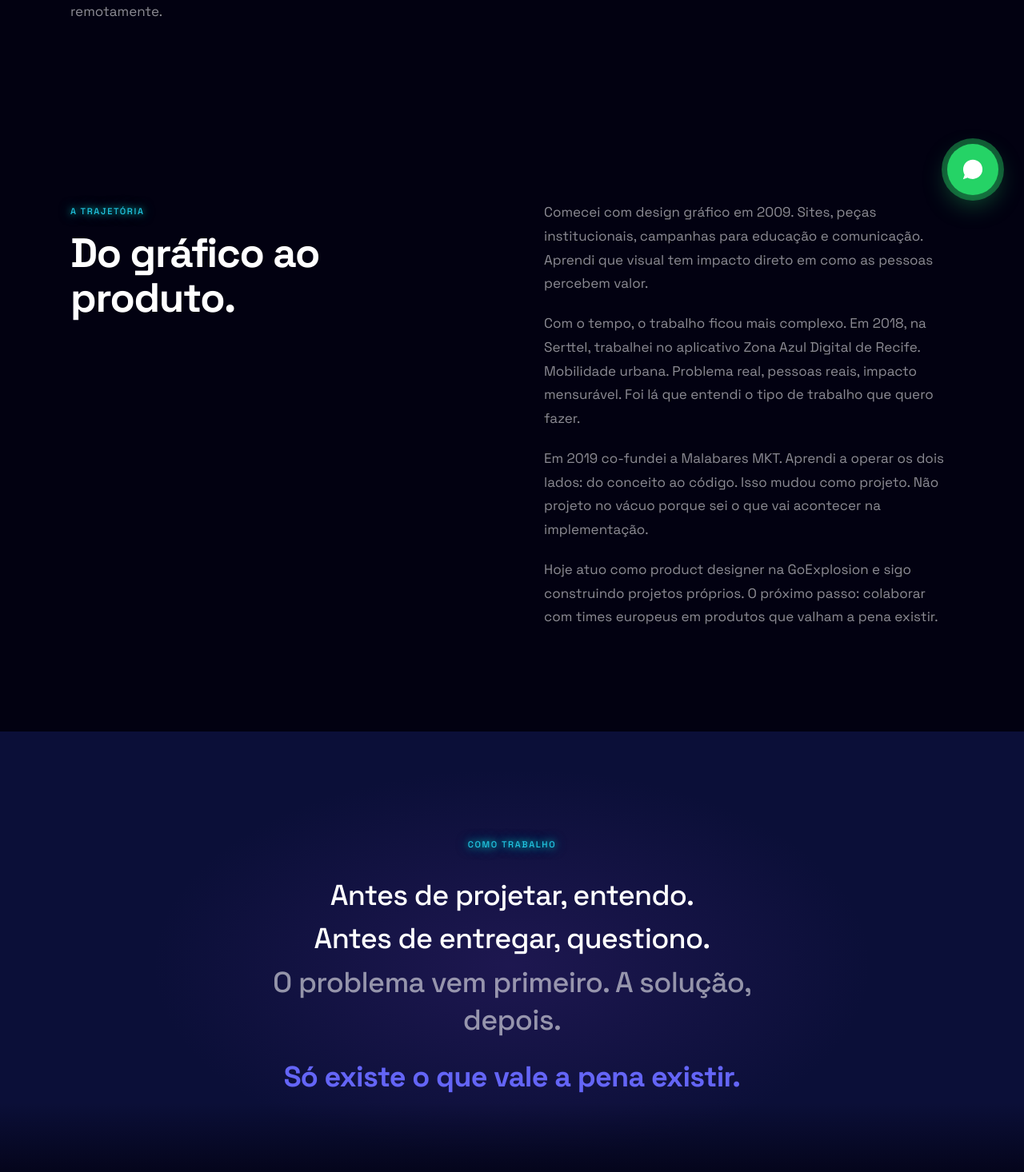
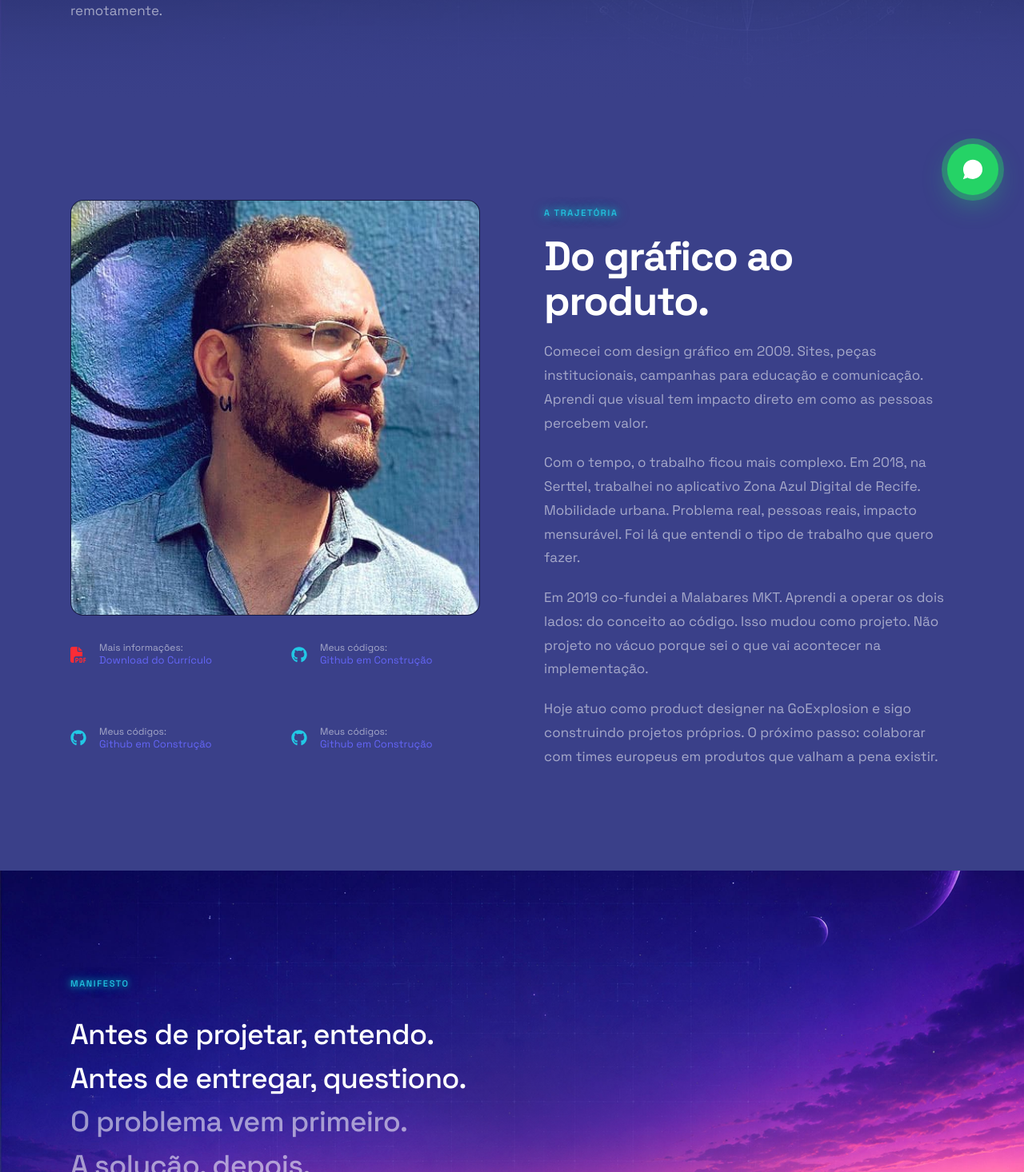
Before and after one commit to ademirpatricio/portfolio, a React (Vite) app: page /sobre in a window 1280 px wide. Shown: the part 524-1990 px from the top of the page at 80% size. Built offline with nearby package versions, Linux system fonts and the light colour scheme.

Commit message:
ajsutando pagina de sobre

```diff
--- a/src/components/blocs/HomeHero.jsx
+++ b/src/components/blocs/home/HomeHero.jsx
@@ -1,9 +1,9 @@
 import { useState, useEffect } from 'react'
 
-import Button from '../ui/Button'
-import Fade from '../ui/Fade'
+import Button from '../../ui/Button'
+import Fade from '../../ui/Fade'
 
-import heroBg from '../../assets/images/hero-bg.jpg'
+import heroBg from '../../../assets/images/hero-bg.jpg'
 
 function HomeHero() {
 
@@ -59,7 +59,6 @@ function HomeHero() {
         {/* Subtitulo */}
         <div className="mb-11 inline-flex items-center gap-2.5 text-md
         font-medium tracking-[0.1em] text-orbit-cyan text-neon">
-          <span className="h-1.5 w-1.5 rounded-full bg-orbit-cyan shadow-neon" />
           UI / UX · Product Design · Front-end
         </div>
 
--- a/src/components/blocs/HomeCta.jsx
+++ b/src/components/layout/Cta.jsx
@@ -7,7 +7,7 @@ import IconeText from '../ui/IconeText'
 import Button from '../ui/Button'
 import Fade from '../ui/Fade'
 
-function HomeCta() {
+function Cta() {
 
   // Número de Whastapp para contato
   const whatsappLink =
@@ -104,4 +104,4 @@ function HomeCta() {
   )
 }
 
-export default HomeCta
+export default Cta
--- a/src/components/ui/Fade.jsx
+++ b/src/components/ui/Fade.jsx
@@ -12,6 +12,7 @@ function Fade({
   const colors = {
     midnightdeep : 'from-transparent to-midnight-deep',
     deepblue : 'from-transparent to-deep-blue',
+    spacynavy : 'from-transparent to-spacy-navy',
   }
 
   const positions = {
--- a/src/pages/About.jsx
+++ b/src/pages/About.jsx
@@ -1,6 +1,12 @@
+import { FaFilePdf } from 'react-icons/fa6'
+import { FaGithub, FaLinkedin, FaInstagram } from 'react-icons/fa6'
+
 import Button from '../components/ui/Button'
 import Container from '../components/layout/Container'
 import Fade from '../components/ui/Fade'
+import IconeText from '../components/ui/IconeText'
+
+import aboutImg from '../assets/images/about-img-1.jpg'
 
 const experiences = [
   {
@@ -73,14 +79,13 @@ function About() {
     <main>
 
       {/* ─── HERO ─────────────────────────────────────────────── */}
-      <section className="relative overflow-hidden bg-midnight-deep pb-24 pt-40">
+      <section className="relative overflow-hidden bg-spacy-navy pb-24 pt-40 bg-[url('./assets/images/services-bg.jpg')] bg-cover bg-center bg-no-repeat">
         <div className="absolute inset-0 bg-[radial-gradient(ellipse_60%_50%_at_50%_0%,rgba(100,101,247,0.12)_0%,transparent_70%)]" />
 
         <Container className="relative z-10">
 
           <div className="mb-6 inline-flex items-center gap-2.5 text-[11px] font-medium uppercase tracking-[0.15em] text-orbit-cyan text-neon">
-            <span className="h-1.5 w-1.5 rounded-full bg-orbit-cyan shadow-neon" />
-            Sobre
+            Sobre o Designer
           </div>
 
           <h1 className="mb-6 max-w-[700px] text-[clamp(40px,6vw,72px)] font-bold leading-[1.03] tracking-[-0.03em] text-white">
@@ -99,25 +104,76 @@ function About() {
 
         </Container>
 
-        <Fade size="md" color="midnightdeep" />
+        <Fade size="lg" color="deepblue" />
       </section>
 
       {/* ─── TRAJETÓRIA ───────────────────────────────────────── */}
-      <section className="bg-midnight-deep py-20 md:py-32">
+      <section className="bg-deep-blue py-20 md:py-32">
         <Container>
 
           <div className="grid grid-cols-1 items-start gap-12 lg:grid-cols-2 lg:gap-20">
 
             <div>
+              <div
+                className="relative h-[280px] md:h-[520px] items-center justify-center
+                overflow-hidden rounded-card border border-white/5 bg-spacy-navy lg:flex"
+                aria-hidden="true"
+              >
+                <img
+                  src={aboutImg}
+                  alt=""
+                  className="
+                    absolute inset-0
+                    h-full w-full
+                    object-cover
+                    object-center
+                  "
+                />
+              </div>
+              <div className="grid grid-cols-2 gap-10">
+                <IconeText
+                  icon={FaFilePdf}
+                  iconClassName="text-red-500"
+                  title={'Mais informações:'}
+                  label={'Download do Currículo'}
+                  link={'/ademir-patricio-curriculo.pdf'}
+                  target={'_blank'}
+                />
+                <IconeText
+                  icon={FaGithub}
+                  iconClassName="text-orbit-cyan"
+                  title={'Meus códigos:'}
+                  label={'Github em Construção'}
+                  link={'https://github.com/ademirpatricio'}
+                  target={'_blank'}
+                />
+                <IconeText
+                  icon={FaGithub}
+                  iconClassName="text-orbit-cyan"
+                  title={'Meus códigos:'}
+                  label={'Github em Construção'}
+                  link={'https://github.com/ademirpatricio'}
+                  target={'_blank'}
+                />
+                <IconeText
+                  icon={FaGithub}
+                  iconClassName="text-orbit-cyan"
+                  title={'Meus códigos:'}
+                  label={'Github em Construção'}
+                  link={'https://github.com/ademirpatricio'}
+                  target={'_blank'}
+                />
+              </div>
+
+            </div>
+
+            <div className="space-y-5 text-[17px] leading-[1.75] text-white-55">
               <span className="mb-4 inline-block text-[11px] font-medium uppercase tracking-[0.15em] text-orbit-cyan text-neon">
                 A trajetória
               </span>
               <h2 className="text-[clamp(32px,4vw,52px)] font-bold leading-[1.1] tracking-[-0.025em] text-white">
                 Do gráfico ao produto.
               </h2>
-            </div>
-
-            <div className="space-y-5 text-[17px] leading-[1.75] text-white-55">
               <p>
                 Comecei com design gráfico em 2009. Sites, peças institucionais, campanhas
                 para educação e comunicação. Aprendi que visual tem impacto direto em como
@@ -147,16 +203,16 @@ function About() {
       </section>
 
       {/* ─── MANIFESTO ────────────────────────────────────────── */}
-      <section className="relative overflow-hidden bg-spacy-navy py-20 md:py-32">
+      <section className="relative overflow-hidden py-20 md:py-32 bg-[url('./assets/images/about-page-manifesto-bg.jpg')] bg-cover bg-center bg-no-repeat">
         <div className="absolute inset-0 bg-[radial-gradient(ellipse_50%_60%_at_50%_50%,rgba(52,33,109,0.45)_0%,transparent_70%)]" />
 
-        <Container className="relative z-10 text-center">
+        <Container className="relative z-10 text-left">
 
           <span className="mb-8 inline-block text-[11px] font-medium uppercase tracking-[0.15em] text-orbit-cyan text-neon">
-            Como trabalho
+            Manifesto
           </span>
 
-          <blockquote className="mx-auto max-w-[680px] space-y-2">
+          <blockquote className="mx-auto space-y-2">
             <p className="text-[clamp(22px,3vw,36px)] font-medium leading-[1.3] tracking-[-0.02em] text-white">
               Antes de projetar, entendo.
             </p>
@@ -164,9 +220,12 @@ function About() {
               Antes de entregar, questiono.
             </p>
             <p className="text-[clamp(22px,3vw,36px)] font-medium leading-[1.3] tracking-[-0.02em] text-white-55">
-              O problema vem primeiro. A solução, depois.
+              O problema vem primeiro.
             </p>
-            <p className="pt-4 text-[clamp(22px,3vw,36px)] font-bold leading-[1.3] tracking-[-0.02em] text-cosmic-blue">
+            <p className="text-[clamp(22px,3vw,36px)] font-medium leading-[1.3] tracking-[-0.02em] text-white-55">
+              A solução, depois.
+            </p>
+            <p className="text-[clamp(22px,3vw,36px)] font-bold leading-[1.3] tracking-[-0.02em] text-cosmic-blue">
               Só existe o que vale a pena existir.
             </p>
           </blockquote>
@@ -212,7 +271,7 @@ function About() {
       </section>
 
       {/* ─── EXPERIÊNCIA ──────────────────────────────────────── */}
-      <section className="bg-spacy-navy py-20 md:py-32">
+      <section className="bg-midnight-deep py-20 md:py-32">
         <Container>
 
           <div className="mb-12">
--- a/src/pages/Home.jsx
+++ b/src/pages/Home.jsx
@@ -1,9 +1,9 @@
 
-import HomeHero from '../components/blocs/HomeHero'
-import HomeAbout from '../components/blocs/HomeAbout'
-import HomeServices from '../components/blocs/HomeServices'
-import HomeProjects from '../components/blocs/HomeProjects'
-import HomeCta from '../components/blocs/HomeCta'
+import HomeHero from '../components/blocs/home/HomeHero'
+import HomeAbout from '../components/blocs/home/HomeAbout'
+import HomeServices from '../components/blocs/home/HomeServices'
+import HomeProjects from '../components/blocs/home/HomeProjects'
+import Cta from '../components/layout/Cta'
 
 function Home() {
   return (
@@ -14,7 +14,7 @@ function Home() {
         <HomeAbout />
         <HomeServices />
         <HomeProjects />
-        <HomeCta />
+        <Cta />
       </main>
 
     </>
--- a/src/pages/Projects.jsx
+++ b/src/pages/Projects.jsx
@@ -1,6 +1,6 @@
 import { Link } from 'react-router-dom'
 
-import HomeCta from '../components/blocs/HomeCta'
+import Cta from '../components/layout/Cta'
 import Title from '../components/ui/Title'
 import Fade from '../components/ui/Fade'
 
@@ -117,7 +117,7 @@ function HomeProjects() {
       <Fade />
 
     </section>
-    <HomeCta/>
+    <Cta/>
     </>
   )
 }
--- a/src/pages/projects/ThaynaAguiar.jsx
+++ b/src/pages/projects/ThaynaAguiar.jsx
@@ -10,7 +10,7 @@ import CasePdf from '../../components/case-study/CasePdf'
 import CaseDevelop from '../../components/case-study/CaseDevelop'
 import CaseSectionList from '../../components/case-study/CaseSectionList'
 
-import HomeCta from '../../components/blocs/HomeCta'
+import Cta from '../../components/layout/Cta'
 import CaseCarousel from '../../components/case-study/CaseCarousel'
 
 {/* ── imagens ─────────────────────────────────────── */}
@@ -209,7 +209,7 @@ export default function ThaynaAguiar() {
         </ul>
       </CaseSectionList>
       <CaseCarousel images={gallery} />
-      <HomeCta/>
+      <Cta/>
     </main>
 
     </>
```
Also changed, not shown: src/components/blocs/home/HomeAbout.jsx (renamed from src/components/blocs/HomeAbout.jsx, +5 -5 lines), src/components/blocs/home/HomeProjects.jsx (renamed from src/components/blocs/HomeProjects.jsx, +5 -5 lines), src/components/blocs/home/HomeServices.jsx (renamed from src/components/blocs/HomeServices.jsx, +5 -5 lines), src/assets/images/about-page-manifesto-bg.jpg (added).
